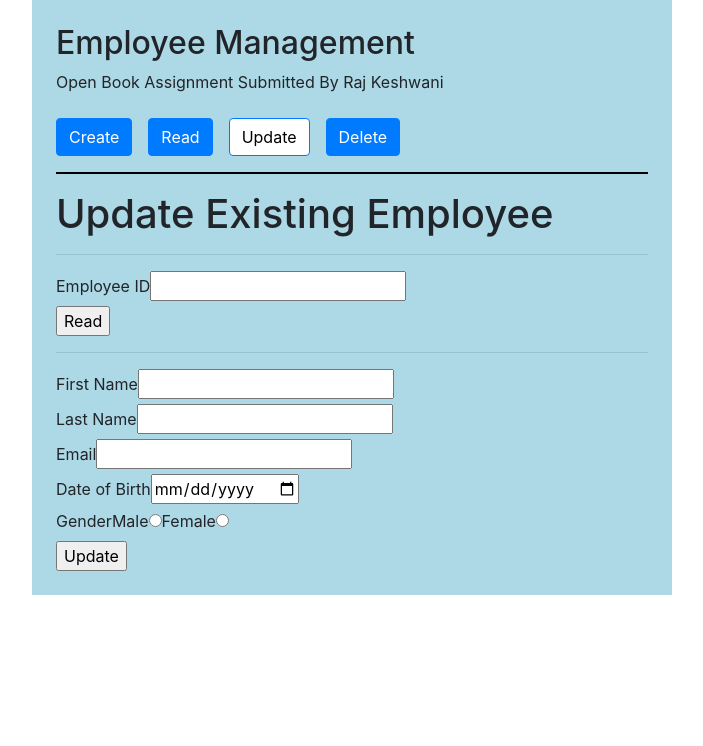
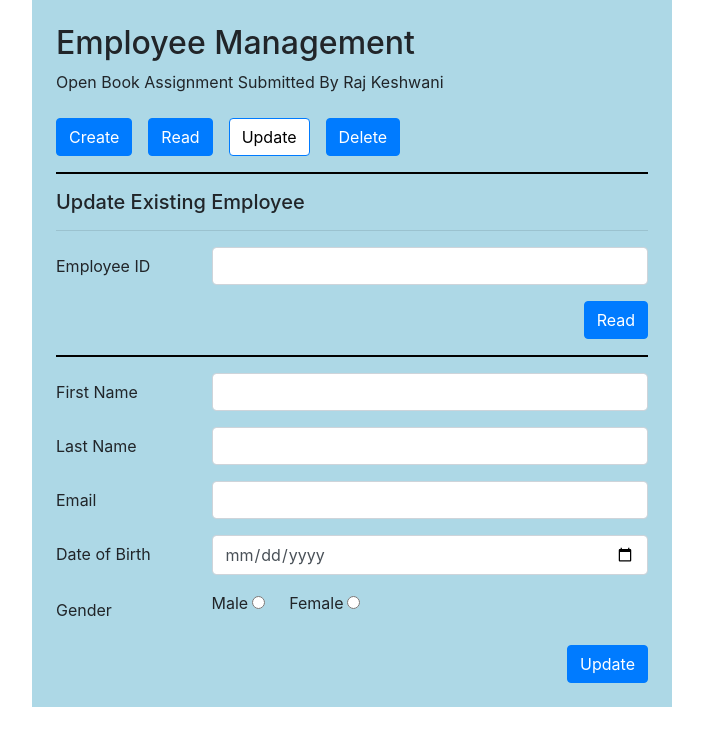
Before and after one commit to rajktech/employee-management-system, a React (Create React App) app: page /update in a window 1280 px wide. Shown: the top 746 px of the page, without its empty margins (288-991 px from the left). Built offline with nearby package versions, Linux system fonts and the light colour scheme.

Commit message:
fix: add dynamic comp

```diff
--- a/src/components/Delete.jsx
+++ b/src/components/Delete.jsx
@@ -1,102 +1,86 @@
-import {useState} from 'react';
+import { useState } from "react";
+import Getemp from "./Getemp";
+import FormComp from "./Form";
 
 const DeleteComp = () => {
-    const [empId, setEmpId] = useState('');
-    const [fname, setFname] = useState('');
-    const [lname, setLname] = useState('');
-    const [email, setEmail] = useState('');
-    const [dob, setDob] = useState('');
-    const [gender, setGender] = useState('');
+  const [empId, setEmpId] = useState("");
+  const [fname, setFname] = useState("");
+  const [lname, setLname] = useState("");
+  const [email, setEmail] = useState("");
+  const [dob, setDob] = useState("");
+  const [gender, setGender] = useState("");
+  const [loading, setLoading] = useState(false);
+  const [norecord, setNoRecord] = useState(false);
 
-    const clickHandler = () => {
-        fetch('https://609a5ad40f5a13001721aac8.mockapi.io/employee_db/' + empId)
+  const readHandler = () => {
+    setLoading(true);
+    fetch("https://609a5ad40f5a13001721aac8.mockapi.io/employee_db/" + empId)
       .then((res) => res.json())
       .then((res) => {
         if (res !== "Not found") {
-                const {fname, lname, email, dob, gender} = res;
+          const { fname, lname, email, dob, gender } = res;
           setFname(fname);
           setLname(lname);
           setEmail(email);
           setDob(dob);
           setGender(gender);
+          setNoRecord(false);
         } else {
-                setFname('');
-                setLname('');
-                setEmail('');
-                setDob('');
-                setGender('');
+          setFname("");
+          setLname("");
+          setEmail("");
+          setDob("");
+          setGender("");
+          setNoRecord(true);
         }
       })
       .catch((err) => {
         console.log(err);
       })
+      .finally(() => {
+        setLoading(false);
+      });
   };
 
   const deleteHandler = () => {
-        fetch('https://609a5ad40f5a13001721aac8.mockapi.io/employee_db/' + empId, {
-			method: 'DELETE'
-		}).then(response => {
-				return response.json()
-			}).then(json => {
+    fetch("https://609a5ad40f5a13001721aac8.mockapi.io/employee_db/" + empId, {
+      method: "DELETE",
+    })
+      .then((response) => {
+        return response.json();
+      })
+      .then((json) => {
         if (json) {
           alert("deleted successfully" + json.id);
         }
       });
   };
 
-    return(
+  return (
     <div>
-            <h1>Delete Existing Employee</h1>
-            <hr />
-            <div>
-                <label>
-                    Employee ID
-                </label>
-                <input type="text" onChange={(e) => setEmpId(e.target.value)} />
-            </div>
-            <div>
-                <input type="button" value="Read" onClick={clickHandler} />
-            </div>
-            <hr />
-            <div>
-                <label>
-                    First Name
-                </label>
-                <input type="text" defaultValue={fname} onChange={(e) => setFname(e.target.value)} />
-            </div>
-            <div>
-                <label>
-                    Last Name
-                </label>
-                <input type="text" defaultValue={lname} onChange={(e) => setLname(e.target.value)} />
-            </div>
-            <div>
-                <label>
-                    Email
-                </label>
-                <input type="text" defaultValue={email} onChange={(e) => setEmail(e.target.value)} />
-            </div>
-            <div>
-                <label>
-                    Date of Birth
-                </label>
-                <input type="date" defaultValue={dob} onChange={(e) => setDob(e.target.value)} />
-            </div>
-            <div>
-                <label>
-                    Gender
-                </label>
-                Male
-                <input type="radio" name="gender" value="male" checked={gender === 'male' && true} onChange={(e) => setGender(e.target.value)} />
-                Female
-                <input type="radio" name="gender" value="female" checked={gender === 'female' && true} onChange={(e) => setGender(e.target.value)} />
-            </div>
-            <div>
-                <input type="button" value="Delete" onClick={deleteHandler} />
-            </div>
-
+      <Getemp
+        setEmpId={setEmpId}
+        title="Delete Existing Employee"
+        readHandler={readHandler}
+      />
+      <FormComp
+        fname={fname}
+        lname={lname}
+        email={email}
+        dob={dob}
+        gender={gender}
+        setFname={setFname}
+        setLname={setLname}
+        setEmail={setEmail}
+        setDob={setDob}
+        setGender={setGender}
+        clicktitle="Delete"
+        clickHandler={deleteHandler}
+        loading={loading}
+        norecord={norecord}
+      />
     </div>
   );
-}
+};
 
 export default DeleteComp;
--- /dev/null
+++ b/src/components/Form.jsx
@@ -0,0 +1,133 @@
+//import {useState} from 'react';
+import LoaderImg from "../assets/Iphone-spinner-2.gif";
+
+const FormComp = (props) => {
+  const {
+    fname,
+    lname,
+    email,
+    dob,
+    gender,
+    setFname,
+    setLname,
+    setEmail,
+    setDob,
+    setGender,
+    clicktitle,
+    clickHandler,
+    loading,
+    norecord
+  } = props;
+  return (
+    <>
+      {loading ? (
+        <img src={LoaderImg} width="60" />
+      ) : (
+        <>
+          {norecord && (
+            <div class="alert alert-danger" role="alert">
+              No Record Found
+            </div>
+          )}
+          <>
+            <div class="form-group row">
+              <label for="staticEmail" class="col-sm-3 col-form-label">
+                First Name
+              </label>
+              <div class="col-sm-9">
+                <input
+                  type="text"
+                  class="form-control"
+                  defaultValue={fname}
+                  onChange={(e) => setFname(e.target.value)}
+                />
+              </div>
+            </div>
+
+            <div class="form-group row">
+              <label for="staticEmail" class="col-sm-3 col-form-label">
+                Last Name
+              </label>
+              <div class="col-sm-9">
+                <input
+                  type="text"
+                  class="form-control"
+                  defaultValue={lname}
+                  onChange={(e) => setLname(e.target.value)}
+                />
+              </div>
+            </div>
+
+            <div class="form-group row">
+              <label for="staticEmail" class="col-sm-3 col-form-label">
+                Email
+              </label>
+              <div class="col-sm-9">
+                <input
+                  type="text"
+                  class="form-control"
+                  defaultValue={email}
+                  onChange={(e) => setEmail(e.target.value)}
+                />
+              </div>
+            </div>
+
+            <div class="form-group row">
+              <label for="staticEmail" class="col-sm-3 col-form-label">
+                Date of Birth
+              </label>
+              <div class="col-sm-9">
+                <input
+                  type="date"
+                  class="form-control"
+                  defaultValue={dob}
+                  onChange={(e) => setDob(e.target.value)}
+                />
+              </div>
+            </div>
+
+            <div class="form-group row">
+              <label for="staticEmail" class="col-sm-3 col-form-label">
+                Gender
+              </label>
+              <div class="col-sm-9">
+                Male
+                <input
+                  type="radio"
+                  name="gender"
+                  value="male"
+                  checked={gender === "male" && true}
+                  className=" ml-1 mr-4"
+                  onChange={(e) => setGender(e.target.value)}
+                />
+                Female
+                <input
+                  type="radio"
+                  name="gender"
+                  value="female"
+                  checked={gender === "female" && true}
+                  className=" ml-1"
+                  onChange={(e) => setGender(e.target.value)}
+                />
+              </div>
+            </div>
+
+            {clicktitle && (
+              <div className="text-right">
+                <button
+                  type="button"
+                  class="btn btn-primary"
+                  onClick={clickHandler}
+                >
+                  {clicktitle}
+                </button>
+              </div>
+            )}
+          </>
+        </>
+      )}
+    </>
+  );
+};
+
+export default FormComp;
--- /dev/null
+++ b/src/components/Getemp.jsx
@@ -0,0 +1,36 @@
+const Getemp = (props) => {
+  return (
+    <>
+      <h5>{props.title}</h5>
+      <hr />
+      {props.setEmpId && (
+        <>
+          <div class="form-group row">
+            <label for="staticEmail" class="col-sm-3 col-form-label">
+              Employee ID
+            </label>
+            <div class="col-sm-9">
+              <input
+                type="text"
+                class="form-control"
+                onChange={(e) => props.setEmpId(e.target.value)}
+              />
+            </div>
+          </div>
+          <div className="text-right">
+            <button
+              type="button"
+              class="btn btn-primary"
+              onClick={props.readHandler}
+            >
+              Read
+            </button>
+          </div>
+          <hr style={{ border: "#000 solid 1px" }} />
+        </>
+      )}
+    </>
+  );
+};
+
+export default Getemp;
--- a/src/components/Read.jsx
+++ b/src/components/Read.jsx
@@ -1,99 +1,67 @@
-import {useState} from 'react';
+import { useState } from "react";
+import Getemp from "./Getemp";
+import FormComp from "./Form";
 
 const ReadComp = () => {
-    const [empId, setEmpId] = useState('');
-    const [fname, setFname] = useState('');
-    const [lname, setLname] = useState('');
-    const [email, setEmail] = useState('');
-    const [dob, setDob] = useState('');
-    const [gender, setGender] = useState('');
+  const [empId, setEmpId] = useState("");
+  const [fname, setFname] = useState("");
+  const [lname, setLname] = useState("");
+  const [email, setEmail] = useState("");
+  const [dob, setDob] = useState("");
+  const [gender, setGender] = useState("");
   const [loading, setLoading] = useState(false);
+  const [norecord, setNoRecord] = useState(false);
 
-    const clickHandler = async () => {
+  const readHandler = async () => {
     setLoading(true);
-        await fetch('https://609a5ad40f5a13001721aac8.mockapi.io/employee_db/')
+    await fetch("https://609a5ad40f5a13001721aac8.mockapi.io/employee_db/")
       .then((res) => res.json())
       .then((res) => {
         let filteredArray = res.filter((item) => item.id == empId);
         if (filteredArray.length) {
-                const {fname, lname, email, dob, gender} = filteredArray[0];
+          const { fname, lname, email, dob, gender } = filteredArray[0];
           setFname(fname);
           setLname(lname);
           setEmail(email);
           setDob(dob);
           setGender(gender);
+          setNoRecord(false);
         } else {
-                setFname('');
-                setLname('');
-                setEmail('');
-                setDob('');
-                setGender('');
+          setFname("");
+          setLname("");
+          setEmail("");
+          setDob("");
+          setGender("");
+          setNoRecord(true);
         }
-            //setLoading(false);
       })
       .catch((err) => {
         console.log(err);
       })
+      .finally(() => {
+        setLoading(false);
+      });
   };
 
-    return(
+  return (
     <div>
-            <h5>Read Existing Employee</h5>
-            <hr />
-            <div class="form-group row">
-                <label for="staticEmail" class="col-sm-3 col-form-label">Employee ID</label>
-                <div class="col-sm-9">
-                    <input type="text" class="form-control" onChange={(e) => setEmpId(e.target.value)}  />
-                </div>
-            </div>
-            <div className="text-right">
-                <button type="button" class="btn btn-primary" onClick={clickHandler}>Read</button>
-            </div>
+      <Getemp
+        setEmpId={setEmpId}
+        title="Read Existing Employee"
+        readHandler={readHandler}
+      />
 
-            <hr style={{border: '#000 solid 1px'}} />
-            {loading ? <img src="../assets/Iphone-spinner-2.gif" /> : (
-            <>
-                <div class="form-group row">
-                    <label for="staticEmail" class="col-sm-3 col-form-label">First Name</label>
-                    <div class="col-sm-9">
-                        <input type="text" class="form-control" defaultValue={fname}  />
-                    </div>
-                </div>
-
-                <div class="form-group row">
-                    <label for="staticEmail" class="col-sm-3 col-form-label">Last Name</label>
-                    <div class="col-sm-9">
-                        <input type="text" class="form-control" defaultValue={lname}  />
-                    </div>
-                </div>
-
-                <div class="form-group row">
-                    <label for="staticEmail" class="col-sm-3 col-form-label">Email</label>
-                    <div class="col-sm-9">
-                        <input type="text" class="form-control" defaultValue={email}  />
-                    </div>
-                </div>
-
-                <div class="form-group row">
-                    <label for="staticEmail" class="col-sm-3 col-form-label">Date of Birth</label>
-                    <div class="col-sm-9">
-                        <input type="text" class="form-control" defaultValue={dob}  />
-                    </div>
-                </div>
-
-                <div class="form-group row">
-                    <label for="staticEmail" class="col-sm-3 col-form-label">Gender</label>
-                    <div class="col-sm-9">
-                        Male
-                        <input type="radio" name="gender" value="male" checked={gender === 'male' && true} className=" ml-1 mr-4" />
-                        Female
-                        <input type="radio" name="gender" value="female" checked={gender === 'female' && true} className=" ml-1" />
-                    </div>
-                </div>
-            </>
-            )}
+      <FormComp
+        fname={fname}
+        lname={lname}
+        email={email}
+        dob={dob}
+        gender={gender}
+        loading={loading}
+        norecord={norecord}
+      />
     </div>
   );
-}
+};
 
 export default ReadComp;
--- a/src/components/Update.jsx
+++ b/src/components/Update.jsx
@@ -1,113 +1,97 @@
-import {useState} from 'react';
+import { useState } from "react";
+import Getemp from "./Getemp";
+import FormComp from "./Form";
 
 const UpdateComp = () => {
-    const [empId, setEmpId] = useState('');
-    const [fname, setFname] = useState('');
-    const [lname, setLname] = useState('');
-    const [email, setEmail] = useState('');
-    const [dob, setDob] = useState('');
-    const [gender, setGender] = useState('');
+  const [empId, setEmpId] = useState("");
+  const [fname, setFname] = useState("");
+  const [lname, setLname] = useState("");
+  const [email, setEmail] = useState("");
+  const [dob, setDob] = useState("");
+  const [gender, setGender] = useState("");
+  const [loading, setLoading] = useState(false);
+  const [norecord, setNoRecord] = useState(false);
 
-    const clickHandler = () => {
-        fetch('https://609a5ad40f5a13001721aac8.mockapi.io/employee_db/' + empId)
+  const readHandler = () => {
+    setLoading(true);
+    fetch("https://609a5ad40f5a13001721aac8.mockapi.io/employee_db/" + empId)
       .then((res) => res.json())
       .then((res) => {
         if (res !== "Not found") {
-                const {fname, lname, email, dob, gender} = res;
+          const { fname, lname, email, dob, gender } = res;
           setFname(fname);
           setLname(lname);
           setEmail(email);
           setDob(dob);
           setGender(gender);
+          setNoRecord(false);
         } else {
-                setFname('');
-                setLname('');
-                setEmail('');
-                setDob('');
-                setGender('');
+          setFname("");
+          setLname("");
+          setEmail("");
+          setDob("");
+          setGender("");
+          setNoRecord(true);
         }
       })
       .catch((err) => {
         console.log(err);
       })
+      .finally(() => {
+        setLoading(false);
+      });
   };
 
   const updateHandler = () => {
-        fetch('https://609a5ad40f5a13001721aac8.mockapi.io/employee_db/' + empId, {
-			method: 'PUT',
+    fetch("https://609a5ad40f5a13001721aac8.mockapi.io/employee_db/" + empId, {
+      method: "PUT",
       body: JSON.stringify({
         id: empId,
         fname,
         lname,
         email,
         dob,
-                gender
+        gender,
       }),
       headers: {
-				"Content-type": "application/json; charset=UTF-8"
-			}
-		}).then(response => {
-				return response.json()
-			}).then(json => {
+        "Content-type": "application/json; charset=UTF-8",
+      },
+    })
+      .then((response) => {
+        return response.json();
+      })
+      .then((json) => {
         if (json) {
           alert("updated successfully" + json.id);
         }
       });
   };
 
-    return(
+  return (
     <div>
-            <h1>Update Existing Employee</h1>
-            <hr />
-            <div>
-                <label>
-                    Employee ID
-                </label>
-                <input type="text" onChange={(e) => setEmpId(e.target.value)} />
-            </div>
-            <div>
-                <input type="button" value="Read" onClick={clickHandler} />
-            </div>
-            <hr />
-            <div>
-                <label>
-                    First Name
-                </label>
-                <input type="text" defaultValue={fname} onChange={(e) => setFname(e.target.value)} />
-            </div>
-            <div>
-                <label>
-                    Last Name
-                </label>
-                <input type="text" defaultValue={lname} onChange={(e) => setLname(e.target.value)} />
-            </div>
-            <div>
-                <label>
-                    Email
-                </label>
-                <input type="text" defaultValue={email} onChange={(e) => setEmail(e.target.value)} />
-            </div>
-            <div>
-                <label>
-                    Date of Birth
-                </label>
-                <input type="date" defaultValue={dob} onChange={(e) => setDob(e.target.value)} />
-            </div>
-            <div>
-                <label>
-                    Gender
-                </label>
-                Male
-                <input type="radio" name="gender" value="male" checked={gender === 'male' && true} onChange={(e) => setGender(e.target.value)} />
-                Female
-                <input type="radio" name="gender" value="female" checked={gender === 'female' && true} onChange={(e) => setGender(e.target.value)} />
-            </div>
-            <div>
-                <input type="button" value="Update" onClick={updateHandler} />
-            </div>
-
+      <Getemp
+        setEmpId={setEmpId}
+        title="Update Existing Employee"
+        readHandler={readHandler}
+      />
+      <FormComp
+        fname={fname}
+        lname={lname}
+        email={email}
+        dob={dob}
+        gender={gender}
+        setFname={setFname}
+        setLname={setLname}
+        setEmail={setEmail}
+        setDob={setDob}
+        setGender={setGender}
+        clicktitle="Update"
+        clickHandler={updateHandler}
+        loading={loading}
+        norecord={norecord}
+      />
     </div>
   );
-}
+};
 
 export default UpdateComp;
```
Also changed, not shown: src/components/Create.jsx (+21 -7 lines), src/assets/Iphone-spinner-2.gif. Lines whose indentation alone changed are shown as unchanged.
